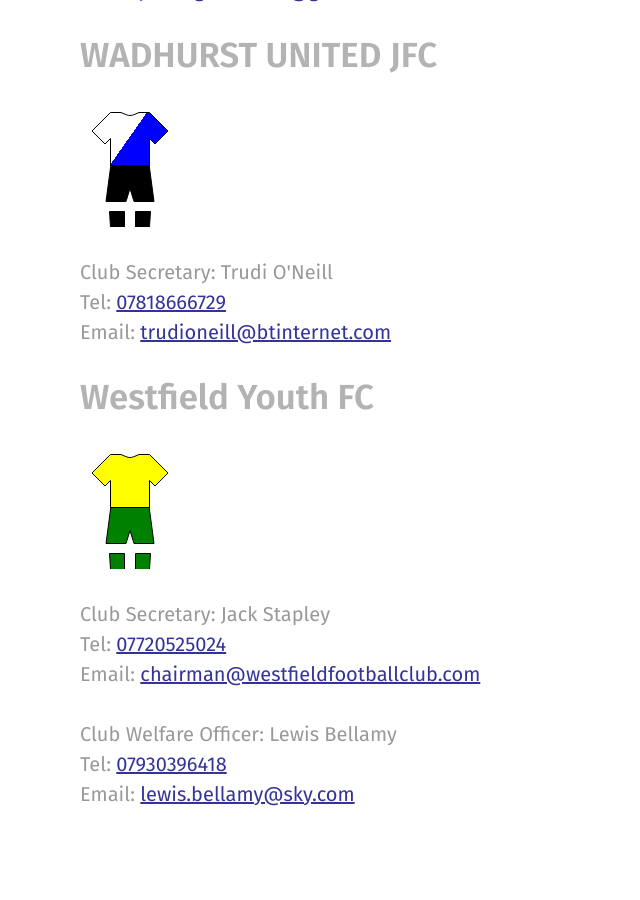
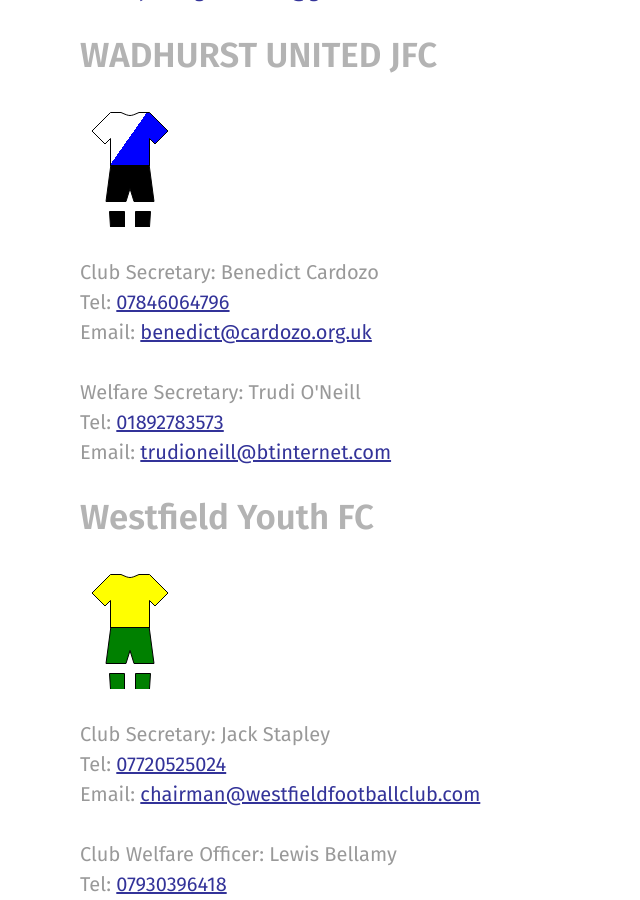
Before and after one commit to rotherleague/Rother, a Jekyll site: the page built from clubs.md, in a window 1280 px wide and 900 px high, scrolled down 14369 px. Shown: the whole window, without its empty margins (0-640 px from the left). Built offline with Jekyll 4.4.1, drawn with Linux system fonts in a browser that asks for light colours; nearby versions of some CDN libraries.

Commit message:
Update wadhurst.html

```diff
--- a/_includes/clubs/wadhurst.html
+++ b/_includes/clubs/wadhurst.html
@@ -4,6 +4,11 @@
 
 
 </p>
-<p>Club Secretary: Trudi O'Neill<br>
-  Tel: <a href="tel:07818666729">07818666729</a><br>
+<p>Club Secretary: Benedict Cardozo<br>
+  Tel: <a href="tel:07846064796">07846064796</a><br>
+Email: <a href="mailto:benedict@cardozo.org.uk">benedict@cardozo.org.uk</a></p>
+
+
+<p>Welfare Secretary: Trudi O'Neill<br>
+  Tel: <a href="tel:01892783573">01892783573</a><br>
 Email: <a href="mailto:trudioneill@btinternet.com">trudioneill@btinternet.com</a></p>
```
